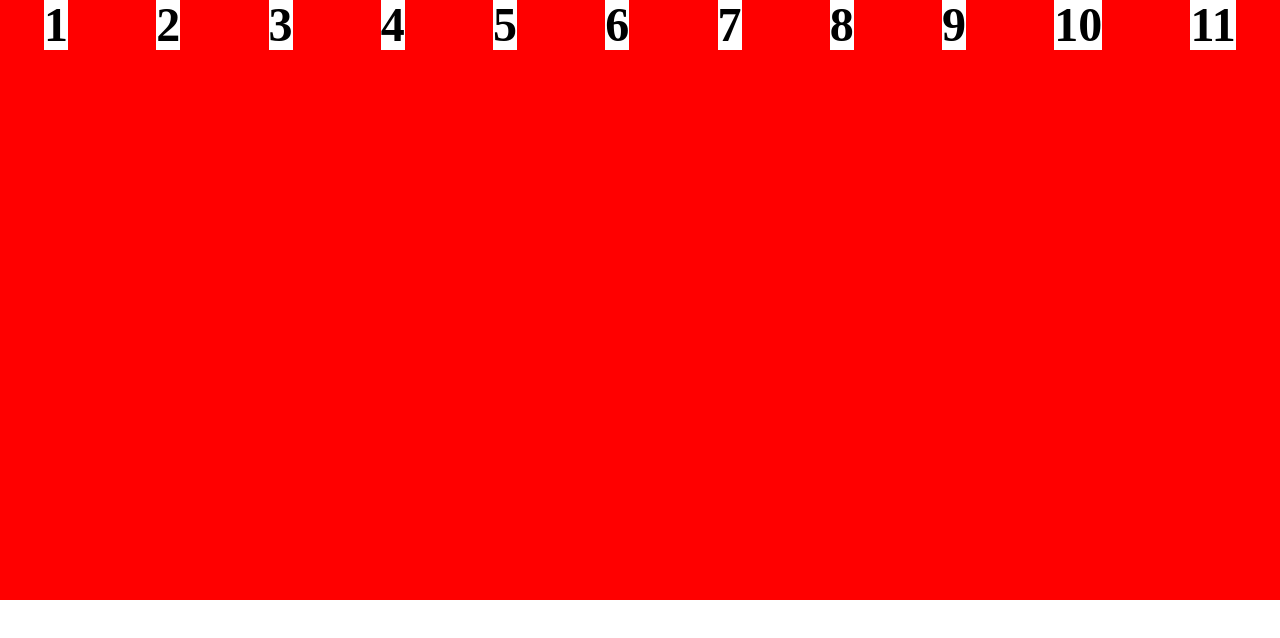
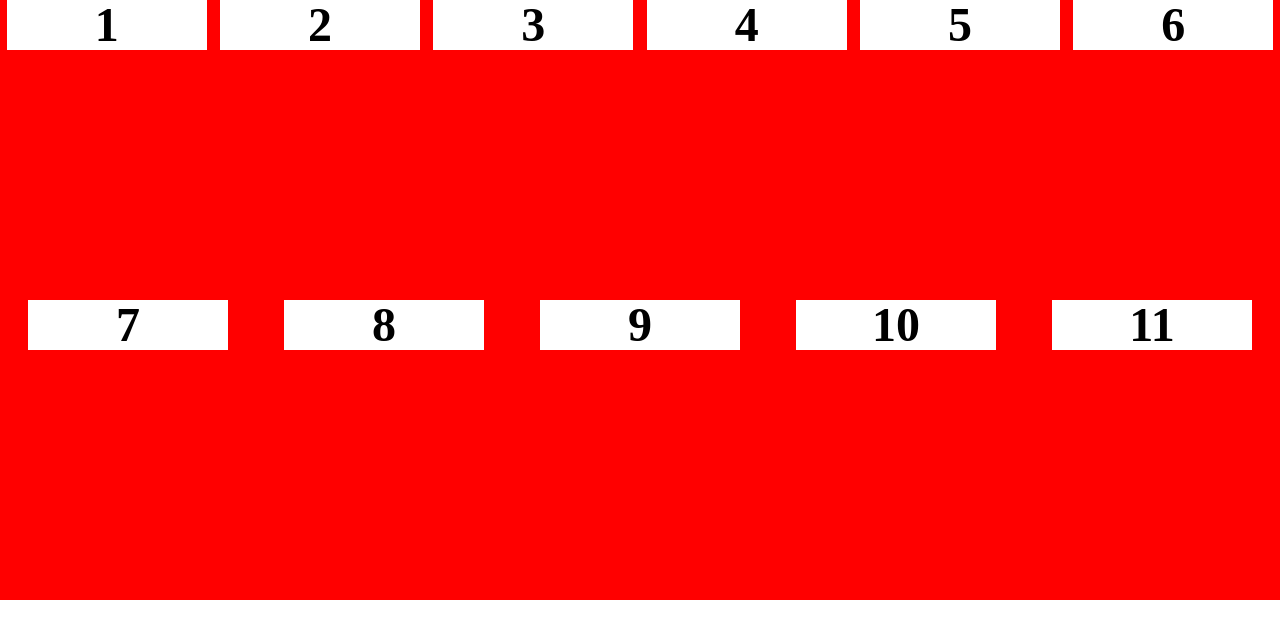
Before and after one commit to ocalvet/flex-box-101, a website: page index.html in a window 1280 px wide. Drawn offline with Linux system fonts and the light colour scheme.

Commit message:
Added a flex-wrap property to wrap contents to the next line

```diff
--- a/styles.css
+++ b/styles.css
@@ -11,6 +11,7 @@ body {
   height: 600px;
   background-color: red;
   flex-direction: row;
+  flex-wrap: wrap;
   justify-content: space-around;
 }
 .content {
@@ -21,6 +22,7 @@ body {
   background-color: white;
 }
 .child {
+  width: 200px;
   height: 50px;
   background-color: white;
   line-height: 50px;
```
